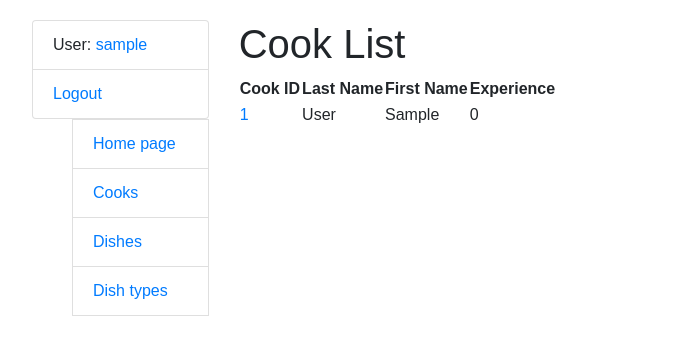
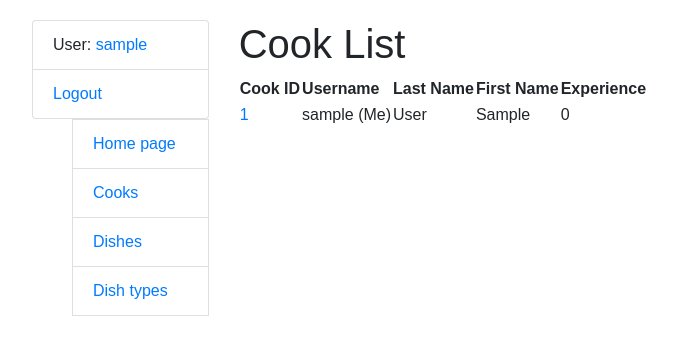
Before and after one commit to Luchnick112/py-resto-management, a Django app: page /cook/ in a window 1280 px wide. Shown: the top 355 px of the page, without its empty margins (3-680 px from the left). Run offline with Django 5.2, Linux system fonts and the light colour scheme; the visitor is signed in with stand-in values (Sample User, id 1); data comes from the database, SQL or seed files in the repository.

Commit message:
Add 'Me' if cook in list equal user

```diff
--- a/templates/kitchen/cook_list.html
+++ b/templates/kitchen/cook_list.html
@@ -6,6 +6,7 @@
       <table>
         <tr>
           <th>Cook ID</th>
+          <th>Username</th>
           <th>Last Name</th>
           <th>First Name</th>
           <th>Experience</th>
@@ -13,6 +14,9 @@
         {% for cook in cook_list %}
           <tr>
             <td><a href="{{ cook.get_absolute_url }}">{{ cook.id }}</a></td>
+            <td>
+              {{ cook.username }}{% if cook == user %} (Me){% endif %}
+            </td>
             <td>{{ cook.last_name }}</td>
             <td>{{ cook.first_name }}</td>
             <td>{{ cook.years_of_experience }}</td>
```
